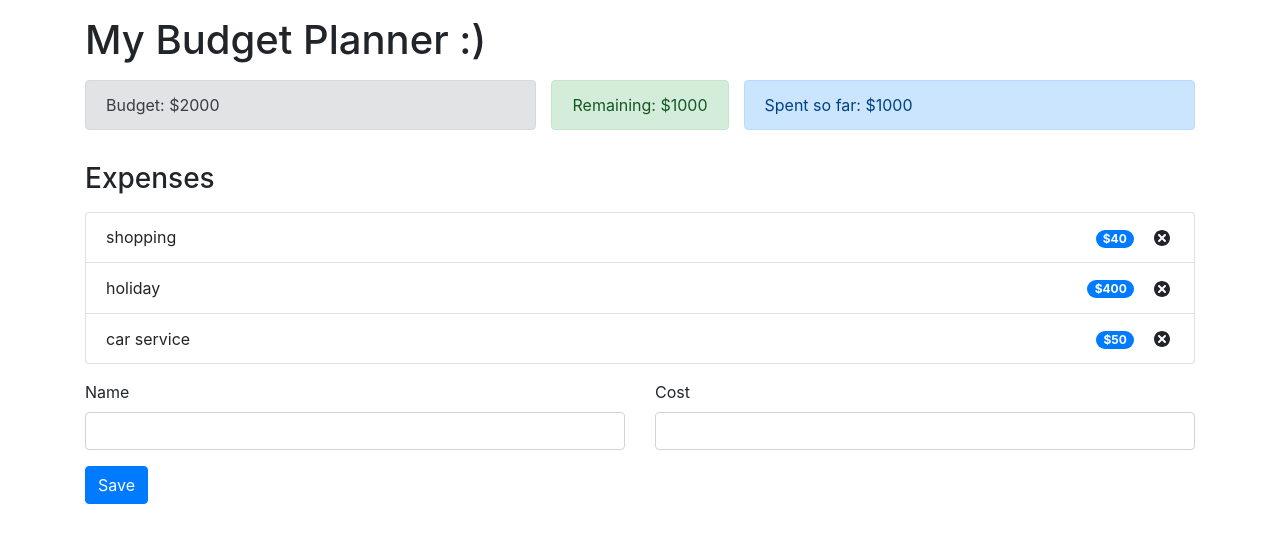
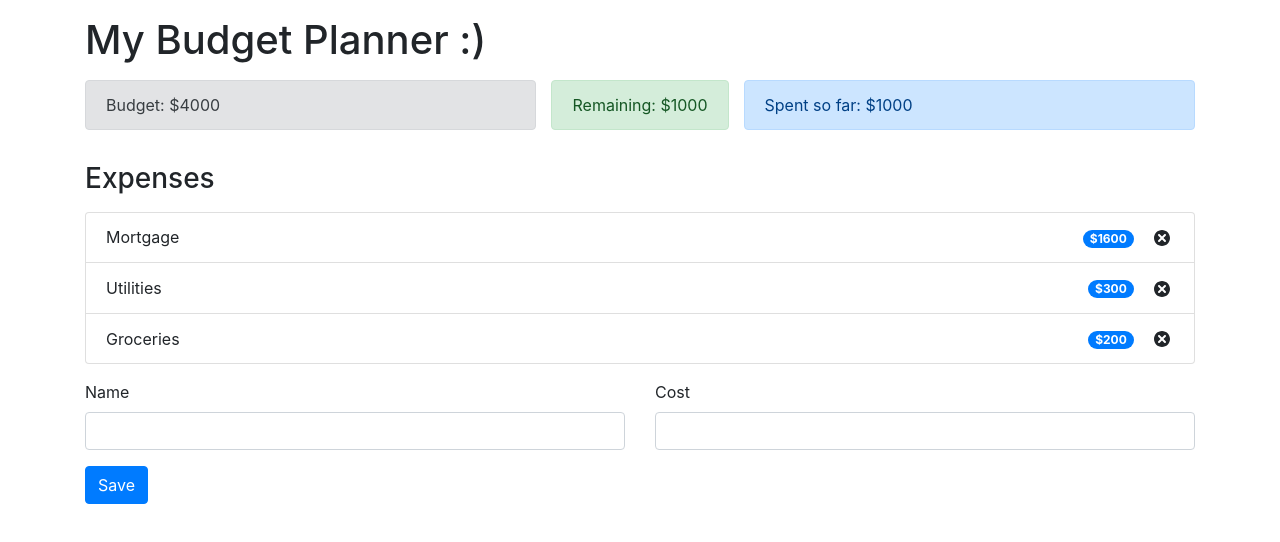
Before and after one commit to sjwar455/budget-tracker, a React (Create React App) app: page / in a window 1280 px wide. Shown: the top 542 px of the page. Built offline with nearby package versions, Linux system fonts and the light colour scheme.

Commit message:
added AppContext context & integrated it with AddExpenseForm, Budget, ExpenseList & App

```diff
--- a/src/App.js
+++ b/src/App.js
@@ -5,9 +5,11 @@
 import ExpenseTotal from './components/ExpenseTotal';
 import ExpenseList from './components/ExpenseList';
 import AddExpenseForm from './components/AddExpenseForm';
+import { AppProvider } from './context/AppContext';
 
 const App = () => {
   return (
+  	<AppProvider>
 	  	<div className='container'>
 	  		<h1 className='mt-3'>My Budget Planner :)</h1>
 	  		<div className='row mt-3'>
@@ -33,6 +35,7 @@
 				</div>
 			</div>
 	  	</div>
+	 </AppProvider>
   );
 };
 
--- a/src/components/AddExpenseForm.js
+++ b/src/components/AddExpenseForm.js
@@ -1,8 +1,31 @@
-import React from 'react';
+import React, { useState, useContext }  from 'react';
+import { AppContext } from '../context/AppContext';
+import { v4 as uuidv4 } from 'uuid';
 
 const AddExpenseForm = () => {
+	const { dispatch } = useContext(AppContext);
+
+	const [name, setName] = useState('');
+	const [cost, setCost] = useState('');
+
+	const onSubmit = (event) => {
+		event.preventDefault();
+
+		const expense = {
+			id: uuidv4(),
+			name: name,
+			cost: parseInt(cost),
+		};
+
+		dispatch({
+			type: 'ADD_EXPENSE',
+			payload: expense,
+		});
+
+	};
+
 	return (
-		<form>
+		<form onSubmit={onSubmit}>
 			<div className='row'>
 				<div className='col-sm'>
 					<label for='name'>Name</label>
@@ -11,6 +34,8 @@
 						type='text'
 						className='form-control'
 						id='name'
+						value={name}
+						onChange={(event) => setName(event.target.value)}
 					></input>
 				</div>
 				<div className='col-sm'>
@@ -20,6 +45,8 @@
 						type='text'
 						className='form-control'
 						id='cost'
+						value={cost}
+						onChange={(event) => setCost(event.target.value)}
 					></input>
 				</div>
 			</div>
--- a/src/components/Budget.js
+++ b/src/components/Budget.js
@@ -1,9 +1,11 @@
-import React from 'react';
+import React, { useContext } from 'react';
+import { AppContext } from '../context/AppContext';
 
 const Budget = () => {
+	const { budget } = useContext(AppContext);
 	return (
 		<div className='alert alert-secondary'>
-			<span>Budget: $2000</span>
+			<span>Budget: ${budget}</span>
 		</div>
 	);
 };
--- a/src/components/ExpenseList.js
+++ b/src/components/ExpenseList.js
@@ -1,12 +1,9 @@
-import React from 'react'
+import React, { useContext } from 'react'
 import ExpenseItem from './ExpenseItem';
+import { AppContext } from '../context/AppContext'
 
 const ExpenseList = () => {
-	const expenses = [
-		{ id: 12, name: 'shopping', cost: 40},
-		{ id: 13, name: 'holiday', cost: 400},
-		{ id: 14, name: 'car service', cost: 50},
-	];
+	const { expenses } = useContext(AppContext);
 
 	return(
 		<ul className='list-group'>
--- /dev/null
+++ b/src/context/AppContext.js
@@ -0,0 +1,41 @@
+import React, { useReducer, createContext } from 'react';
+
+const AppReducer = (state, action) => {
+	switch(action.type) {
+		case 'ADD_EXPENSE':
+			return {
+				...state,
+				expenses: [...state.expenses, action.payload],
+			};
+		default:
+			return state;
+	}
+};
+
+const initialState = {
+	budget: 4000,
+	expenses: [
+		{ id: 12, name: 'Mortgage', cost: 1600 },
+		{ id: 13, name: 'Utilities', cost: 300 },
+		{ id: 14, name: 'Groceries', cost: 200 },
+	],
+};
+
+export const AppContext = createContext();
+
+export const AppProvider = (props) => {
+	const [state, dispatch] = useReducer(AppReducer, initialState);
+
+	return(
+		<AppContext.Provider
+			value={{
+				budget: state.budget,
+				expenses: state.expenses,
+				dispatch,
+			}}
+		>
+			{props.children}
+		</AppContext.Provider>
+	);
+
+};
```
Lines whose indentation alone changed are shown as unchanged.
